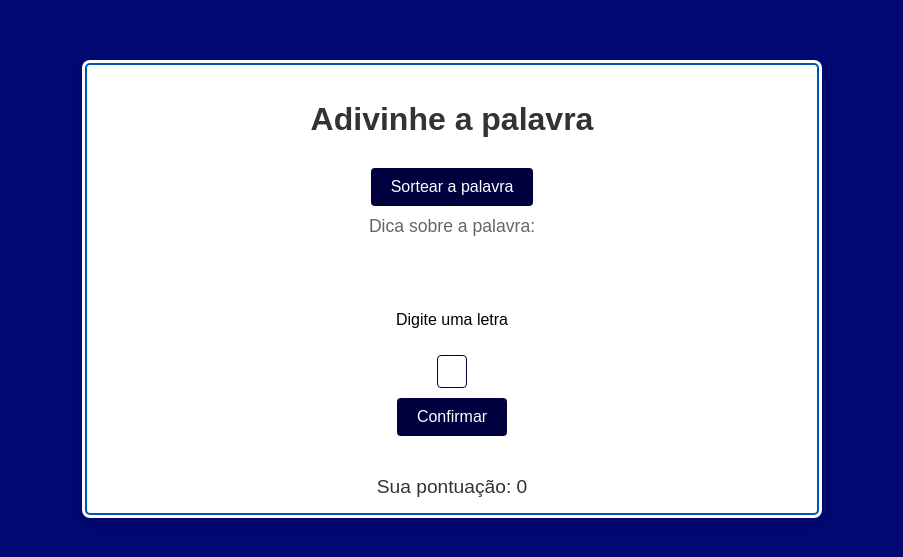
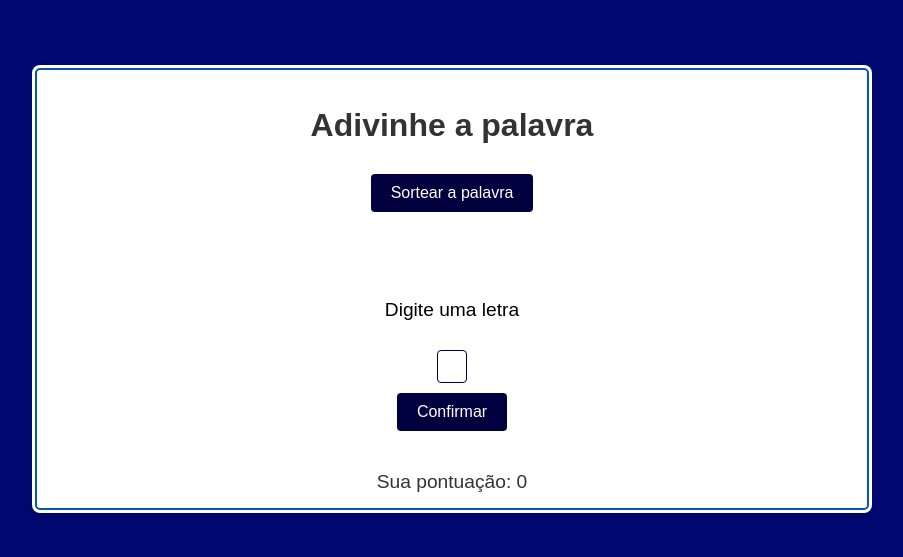
Before and after one commit to adryelfmr/PalavraSecreta, a React (Vite) app: page / in a window 1280 px wide. Shown: the part 111-668 px from the top of the page, without its empty margins (188-1091 px from the left). Built offline with nearby package versions, Linux system fonts and the light colour scheme.

Commit message:
Alteraçoes CSS

```diff
--- a/src/components/Game/Game.css
+++ b/src/components/Game/Game.css
@@ -17,7 +17,7 @@ body {
   padding: 20px;
   border-radius: 8px;
   box-shadow: 0 4px 8px rgba(0, 0, 0, 0.1);
-  width: 700px;
+  width: 800px;
   min-height: fit-content;
   max-height: min-content;
   display: flex;
@@ -138,3 +138,7 @@ body {
   flex-direction: column;
   flex: 1;
 }
+
+.form-letra p {
+  font-size: 1.2em;
+}
--- a/src/components/Game/Game.jsx
+++ b/src/components/Game/Game.jsx
@@ -130,7 +130,9 @@ const Game = () => {
         <button className="btn-sortear" onClick={handleClick}>
           Sortear a palavra
         </button>
-        <p className="dica">Dica sobre a palavra: {dicaSorteada}</p>
+        <p className="dica">
+          {jogoIniciado ? `Dica sobre a palavra: ${dicaSorteada}` : ""}
+        </p>
         <div className="letras-container">{criarDivs(letras)}</div>
 
         <form className="form-letra" onSubmit={enviarLetra}>
```
Also changed, not shown: 4 other files (tests, documents, lock files or other folders).
